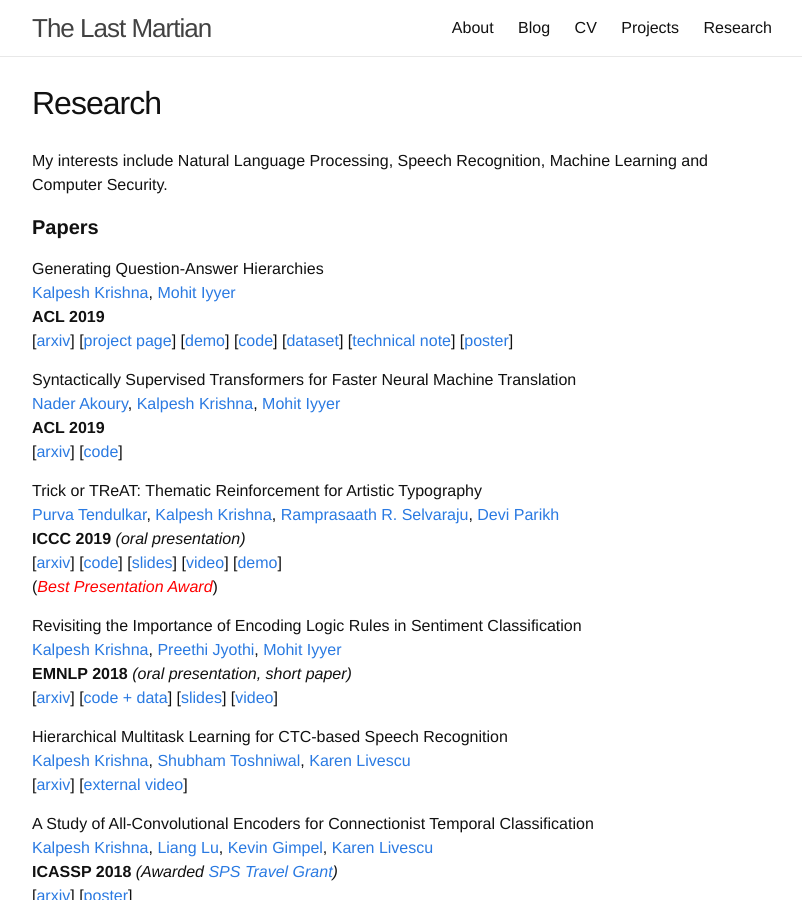
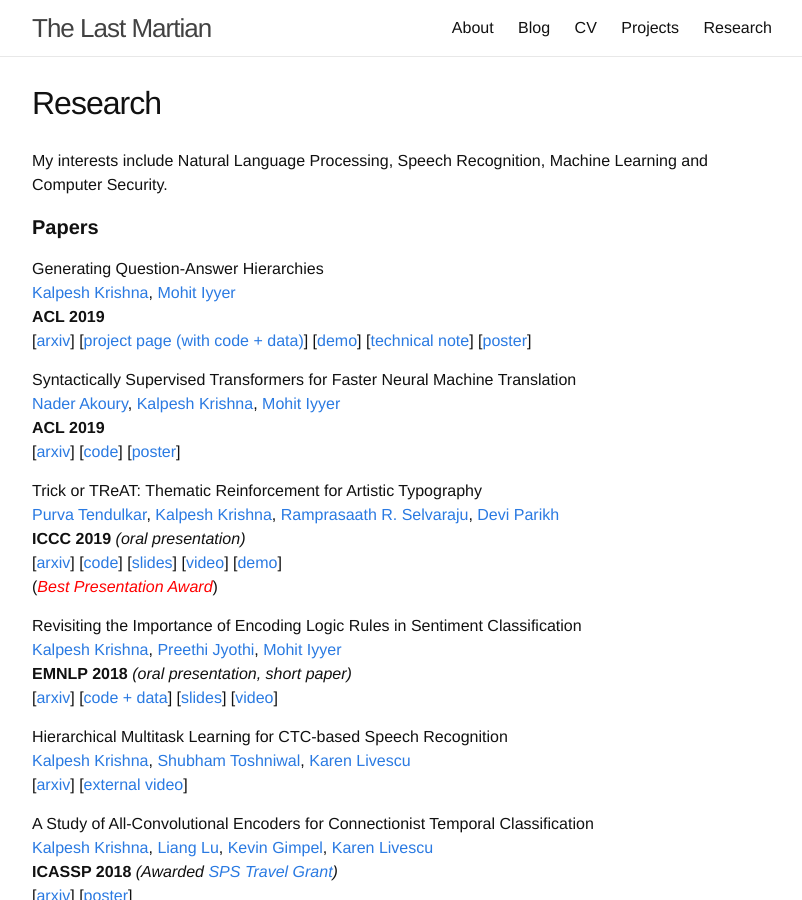
Before and after one commit to martiansideofthemoon/martiansideofthemoon.github.io, a Jekyll site: the page built from _pages/research.md, in a window 1280 px wide and 900 px high. Shown: the whole window, without its empty margins (238-1040 px from the left). Built offline with Jekyll 4.4.1, drawn with Linux system fonts in a browser that asks for light colours; comment, search, counter and statistics services are not loaded.

Commit message:
Adding Nader poster

```diff
--- a/_pages/research.md
+++ b/_pages/research.md
@@ -10,12 +10,12 @@ My interests include Natural Language Processing, Speech Recognition, Machine Le
 Generating Question-Answer Hierarchies
 [Kalpesh Krishna](http://martiansideofthemoon.github.io/), [Mohit Iyyer](https://people.cs.umass.edu/~miyyer/)
 **ACL 2019**
-\[[arxiv](https://arxiv.org/abs/1906.02622)\] \[[project page](http://squash.cs.umass.edu/)\] \[[demo](http://squash.cs.umass.edu:3000/?id=04bf8a42f934944809e76ec1)\] \[[code](https://github.com/martiansideofthemoon/squash-generation)\] \[[dataset](https://drive.google.com/open?id=1FlVtPgyBiJIEOIecnNLH3cg0EbKkK0Z4)\] \[[technical note](https://arxiv.org/pdf/1906.02622.pdf#page=15)\] \[[poster]({{ site.url }}/assets/squash-poster.pdf)\]
+\[[arxiv](https://arxiv.org/abs/1906.02622)\] \[[project page (with code + data)](http://squash.cs.umass.edu/)\] \[[demo](http://squash.cs.umass.edu:3000/?id=04bf8a42f934944809e76ec1)\] \[[technical note](https://arxiv.org/pdf/1906.02622.pdf#page=15)\] \[[poster]({{ site.url }}/assets/squash-poster.pdf)\]
 
 Syntactically Supervised Transformers for Faster Neural Machine Translation
 [Nader Akoury](https://people.cs.umass.edu/~nsa/), [Kalpesh Krishna](http://martiansideofthemoon.github.io/), [Mohit Iyyer](https://people.cs.umass.edu/~miyyer/)
 **ACL 2019**
-\[[arxiv](https://arxiv.org/abs/1906.02780)\] \[[code](https://github.com/dojoteef/synst)\]
+\[[arxiv](https://arxiv.org/abs/1906.02780)\] \[[code](https://github.com/dojoteef/synst)\] \[[poster](https://people.cs.umass.edu/~nsa/posters/synst-acl2019.pdf)\]
 
 Trick or TReAT: Thematic Reinforcement for Artistic Typography
 [Purva Tendulkar](http://purvaten.github.io/), [Kalpesh Krishna](http://martiansideofthemoon.github.io/), [Ramprasaath R. Selvaraju](https://ramprs.github.io/), [Devi Parikh](https://www.cc.gatech.edu/~parikh/)
```
